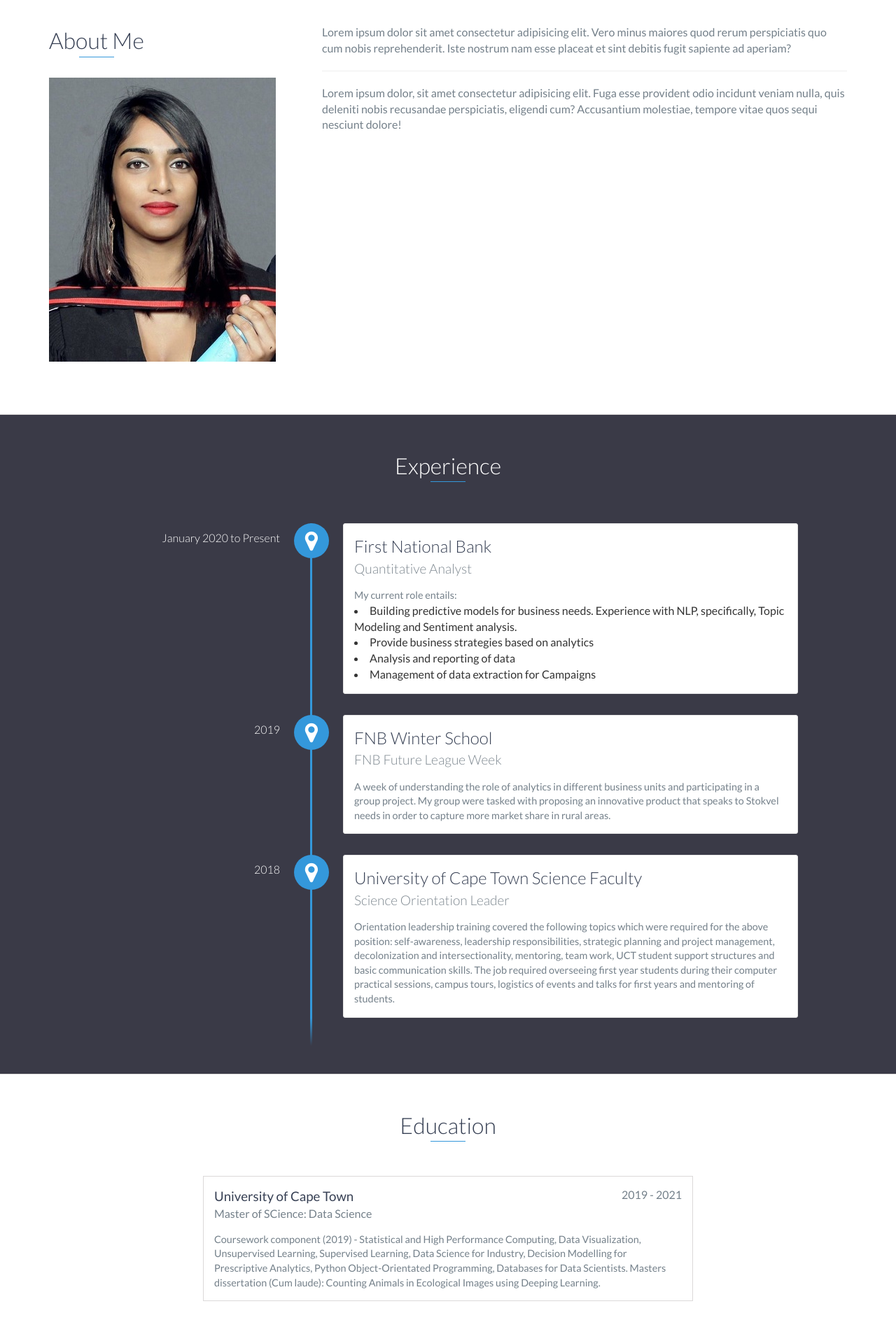
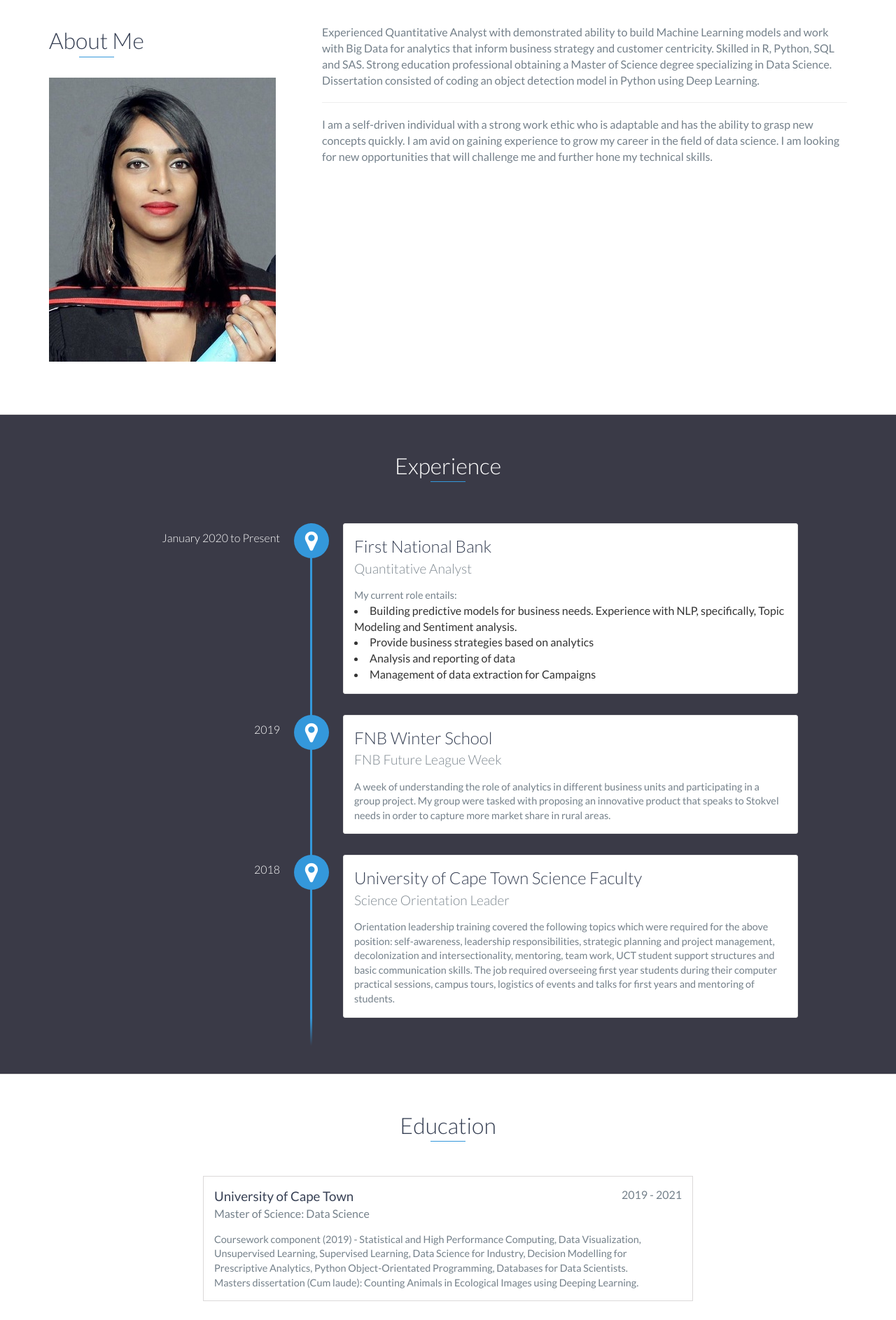
Before and after one commit to Nakkita/CV, a website: page index.html in a window 1280 px wide. Shown: the part 840-2727 px from the top of the page at 70% size. Drawn offline with nearby package versions, Linux system fonts and the light colour scheme.

Commit message:
Add files via upload
final update

```diff
--- a/index.html
+++ b/index.html
@@ -76,10 +76,11 @@
                 </div>
                 <div class="col-md-8">
                     <p>
-                        Lorem ipsum dolor sit amet consectetur adipisicing elit. Vero minus maiores quod rerum perspiciatis quo cum nobis reprehenderit. Iste nostrum nam esse placeat et sint debitis fugit sapiente ad aperiam?
+                        Experienced Quantitative Analyst with demonstrated ability to build Machine Learning models and work with Big Data for analytics that inform business strategy and customer centricity. Skilled in R, Python, SQL and SAS. Strong education professional obtaining a Master of Science degree specializing in Data Science. Dissertation consisted of coding an object detection model in Python using Deep Learning.
+
 					</p>
 					<hr>
-					<p>Lorem ipsum dolor, sit amet consectetur adipisicing elit. Fuga esse provident odio incidunt veniam nulla, quis deleniti nobis recusandae perspiciatis, eligendi cum? Accusantium molestiae, tempore vitae quos sequi nesciunt dolore!                    </p>
+					<p>I am a self-driven individual with a strong work ethic who is adaptable and has the ability to grasp new concepts quickly. I am avid on gaining experience to grow my career in the field of data science. I am looking for new opportunities that will challenge me and further hone my technical skills. </p>
                 </div>
             </div>
         </div>
@@ -137,11 +138,12 @@ that speaks to Stokvel needs in order to capture more market share in rural area
         <div class="education-block">
             <h3>University of Cape Town</h3>
             <span class="education-date">2019 - 2021</span>
-            <h4>Master of SCience: Data Science</h4>
+            <h4>Master of Science: Data Science</h4>
             <p> Coursework component (2019) - Statistical and High Performance Computing, Data
                 Visualization, Unsupervised Learning, Supervised Learning, Data Science for Industry,
                 Decision Modelling for Prescriptive Analytics, Python Object-Orientated Programming,
                 Databases for Data Scientists.
+                <p>
                 Masters dissertation (Cum laude): Counting Animals in Ecological Images using Deeping Learning.
 
 
@@ -187,12 +189,13 @@ Life Sciences, and Geography.
             <div class="row">
                 <div class="project shadow-large">
                     <div class="project-image">
-                        <img src="images/pankaj-patel-Fi-GJaLRGKc-unsplash.jpg" />
+                        <img src="images/test.png" />
                     </div>
                     <!-- End .project-image -->
                     <div class="project-info">
                         <h3>Counting Animals in Ecological Images using Deep Learning</h3>
                         <p>
+
                         </p>
                         <a href="https://github.com/Nakkita/MSc_Data-Science" target = "_blank">View Project</a>
                     </div>
```
